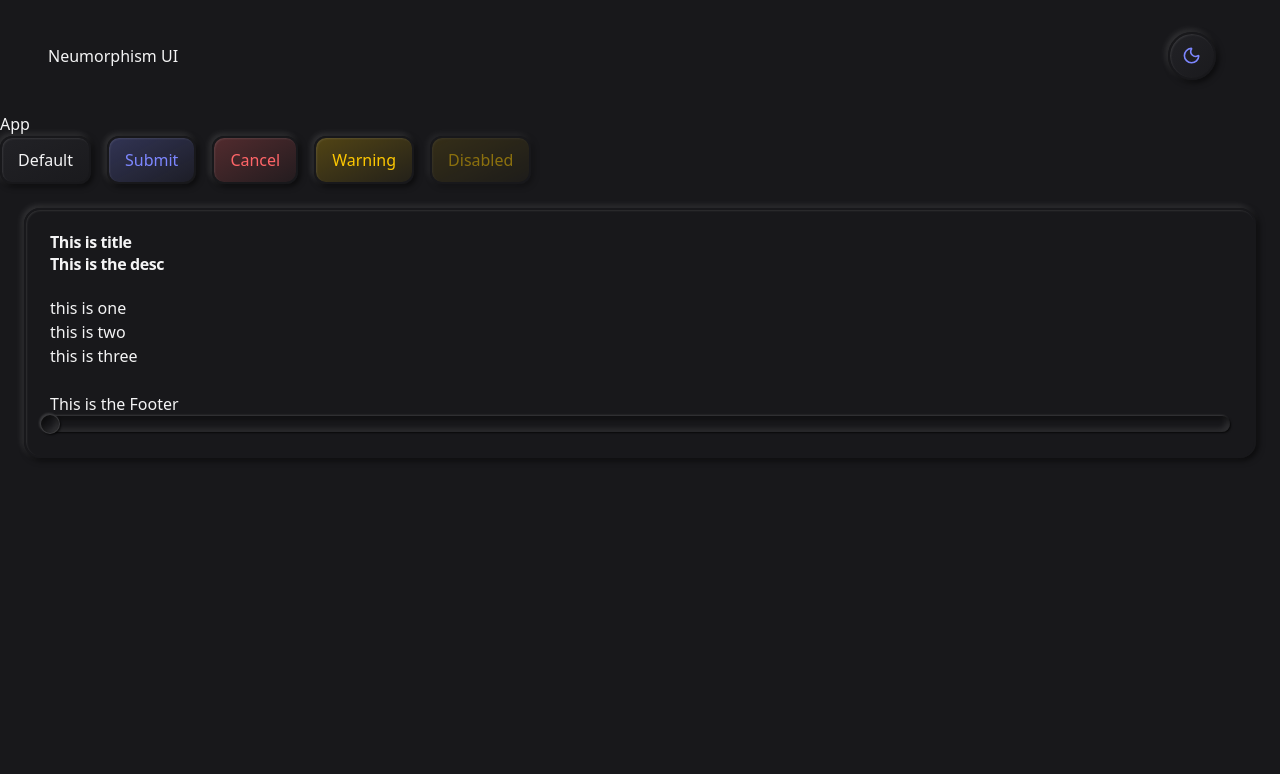
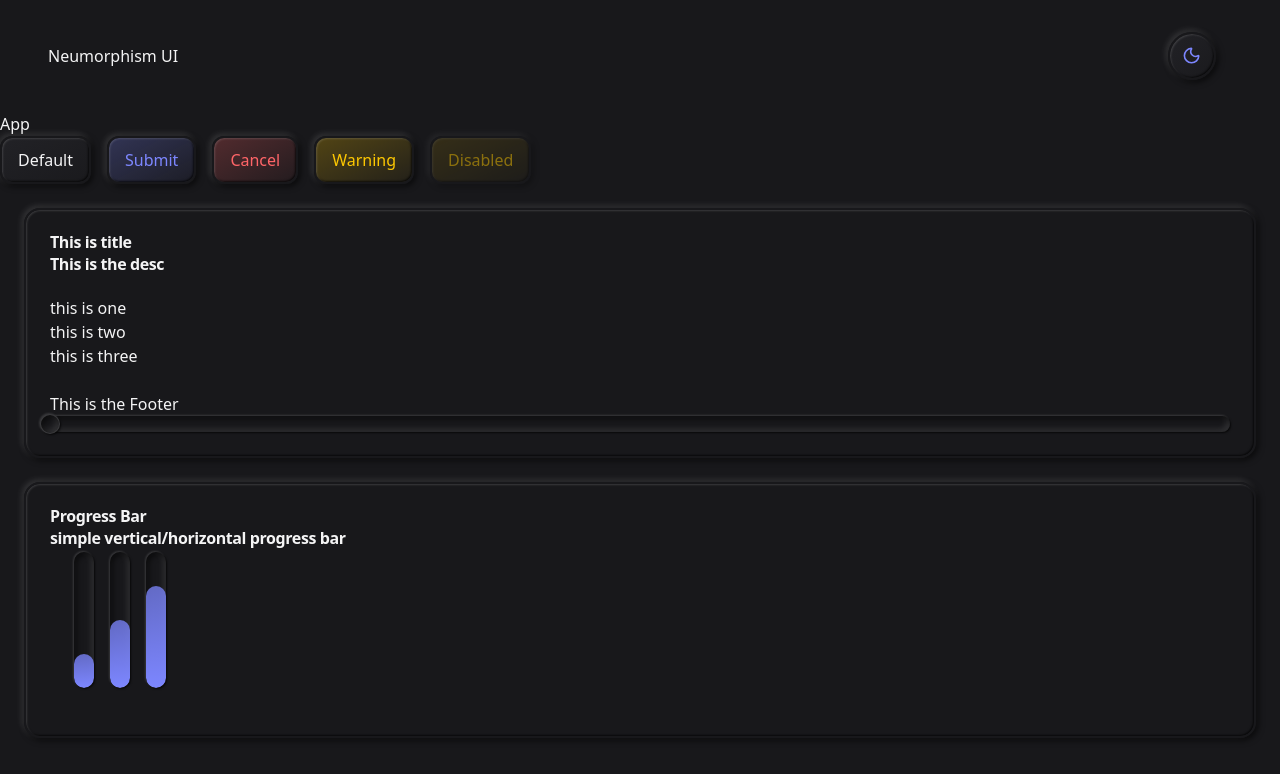
Before and after one commit to Herik25/neo-morphisam-ui-library, a React (Vite) app: page / in a window 1280 px wide. Shown: the top 774 px of the page. Built offline with nearby package versions, Linux system fonts and the light colour scheme.

Commit message:
added the progress bar component

```diff
--- a/src/App.tsx
+++ b/src/App.tsx
@@ -8,6 +8,7 @@
   CardTitle,
 } from "./components/Card";
 import Nav from "./components/Nav";
+import NeuProgressBar from "./components/ProgressBar";
 import NeuSlider from "./components/Slider";
 
 function App() {
@@ -41,6 +42,21 @@
           </CardFooter>
         </Card>
       </div>
+      <div className="m-6">
+        <Card>
+          <CardHeader>
+            <CardTitle>Progress Bar</CardTitle>
+            <CardDescription>
+              simple vertical/horizontal progress bar
+            </CardDescription>
+            <CardContent className="space-y-4 h-40 flex gap-4">
+              <NeuProgressBar max={100} value={25} orientation={"vertical"} />
+              <NeuProgressBar max={100} value={50} orientation={"vertical"} />
+              <NeuProgressBar max={100} value={75} orientation={"vertical"} />
+            </CardContent>
+          </CardHeader>
+        </Card>
+      </div>
     </main>
   );
 }
--- /dev/null
+++ b/src/components/ProgressBar.tsx
@@ -0,0 +1,74 @@
+import { mergeProps, Progress, useRender } from "@base-ui/react";
+import { cva, type VariantProps } from "class-variance-authority";
+
+const progressVariants = cva(
+  "relative overflow-hidden rounded-full bg-background shadow-inset focus:outline-none focus-visible:ring-2 focus-visible:ring-primary focus-visible:ring-offset-2",
+  {
+    variants: {
+      orientation: {
+        horizontal: "w-full h-5",
+        vertical: "h-full w-5",
+      },
+    },
+    defaultVariants: {
+      orientation: "horizontal",
+    },
+  }
+);
+
+const progressIndicatorVariants = cva("rounded-full border-none", {
+  variants: {
+    orientation: {
+      horizontal: "bg-linear-to-l",
+      vertical: "bg-linear-to-t",
+    },
+    variant: {
+      default: "from-primary to-primary/75",
+      secondary: "from-muted-foreground to-muted-foreground/75",
+    },
+  },
+  defaultVariants: {
+    orientation: "horizontal",
+    variant: "default",
+  },
+});
+
+interface ProgressProps
+  extends useRender.ComponentProps<"progress">,
+    VariantProps<typeof progressVariants>,
+    VariantProps<typeof progressIndicatorVariants> {}
+
+function NeuProgressBar(props: ProgressProps) {
+  const rootMerge = mergeProps(props, {
+    className: progressVariants({
+      orientation: props.orientation,
+    }),
+  });
+
+  const { value, ...otherProps } = rootMerge;
+
+  return (
+    <Progress.Root value={value} {...otherProps}>
+      <Progress.Track className="h-full w-full">
+        <Progress.Indicator
+          className={progressIndicatorVariants({
+            orientation: props.orientation,
+            variant: props.variant,
+          })}
+          style={
+            props.orientation === "vertical"
+              ? {
+                  height: `${props.value}%`,
+                  position: "absolute",
+                  width: "100%",
+                  bottom: 0,
+                }
+              : {}
+          }
+        />
+      </Progress.Track>
+    </Progress.Root>
+  );
+}
+
+export default NeuProgressBar;
--- a/src/index.css
+++ b/src/index.css
@@ -8,13 +8,14 @@
   --color-destructive: var(--color-red-600);
   --color-warning: var(--color-yellow-600);
   --color-shadow: rgba(0, 0, 0, 0.15);
-  --color-highlight: var(--color-white);
-  --color-border: var(--color-zinc-100);
-  --color-edge: rgba(255, 255, 255, 0.1);
+  --color-highlight: rgba(255, 255, 255, 1);
+  --color-border: var(--color-zinc-200);
+  /* --color-edge: rgba(255, 255, 255, 0.1); */
   --shadow-raised: 2px 2px 6px var(--color-shadow),
     -2px -2px 6px var(--color-highlight), inset 0px 0px 0px var(--color-shadow),
     inset 0px 0px 0px var(--color-highlight),
-    inset 1px 1px 2px var(--color-edge);
+    inset 1px 1px 2px var(--color-highlight),
+    inset -1px -1px 2px var(--color-shadow);
   --shadow-inset: 1px 1px 2px var(--color-shadow),
     -1px -1px 2px var(--color-highlight), inset 2px 2px 6px var(--color-shadow),
     inset -2px -2px 6px var(--color-highlight);
```
